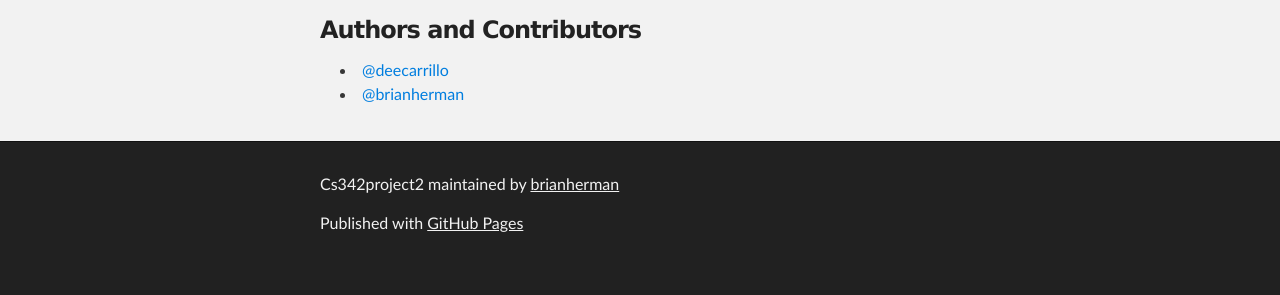
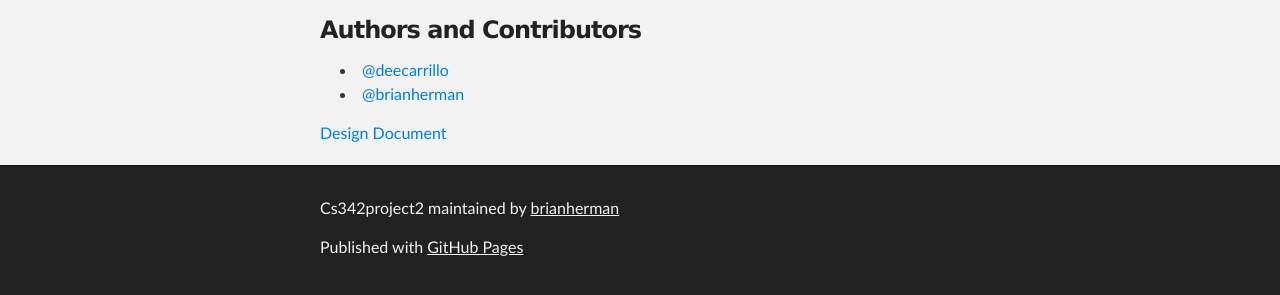
Before and after one commit to brianherman/cs342project2, a plain HTML site: page index.html in a window 1280 px wide. Shown: the part 333-628 px from the top of the page. Drawn offline with Linux system fonts and the light colour scheme.

Commit message:
Modified index to contain design document.

```diff
--- a/index.html
+++ b/index.html
@@ -43,6 +43,7 @@
 <li><a href="https://github.com/deecarrillo" class="user-mention">@deecarrillo</a></li>
 <li><a href="https://github.com/brianherman" class="user-mention">@brianherman</a></li>
 </ul>
+<a href="https://github.com/brianherman/cs342project2/wiki/Design-Document">Design Document</a>
       </section>
     </div>
 
```
